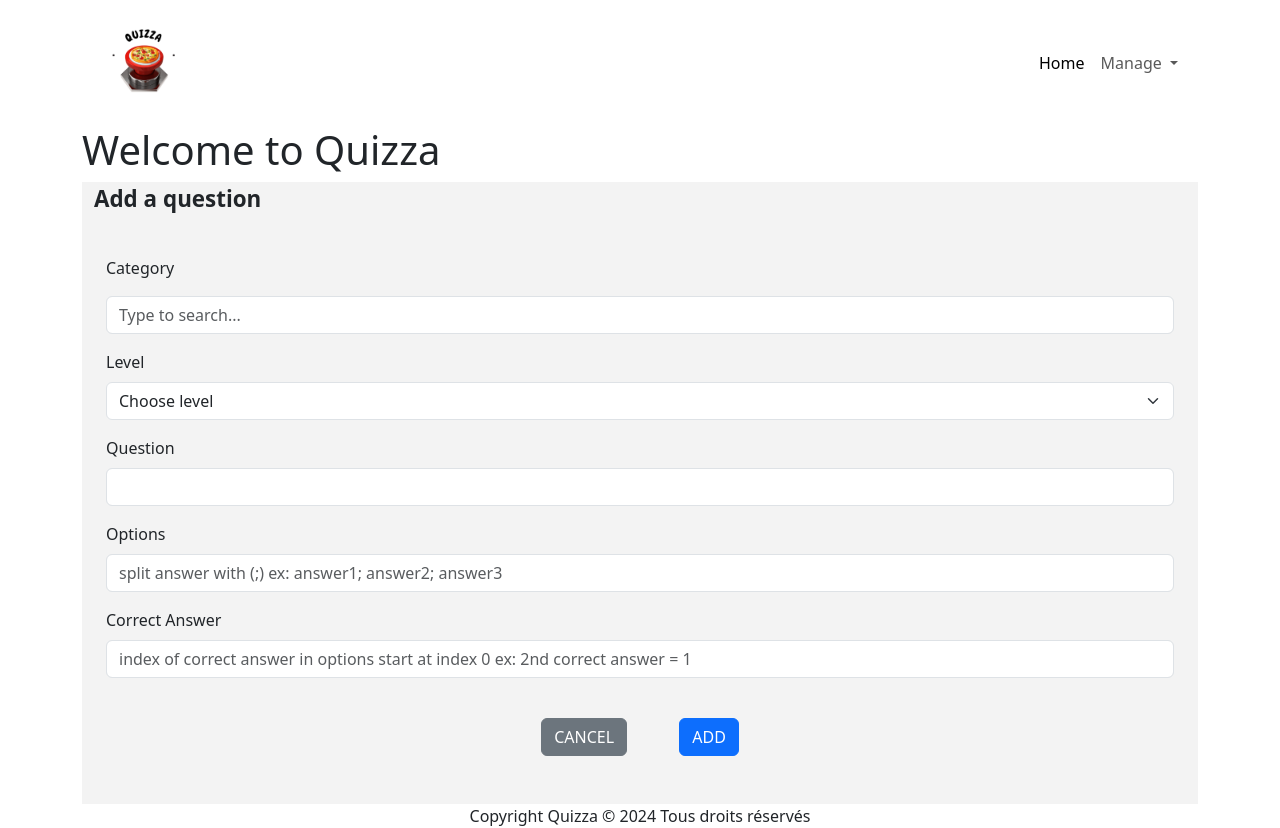
After one commit to nilpa018/quizza, a PHP site: page /form_add_question.php in a window 1280 px wide. The commit adds this page. Run offline with PHP 8.4, Linux system fonts and the light colour scheme; data that the repository does not hold is empty.

Commit message:
Création de la page et du formulaire d'ajout d'une question ainsi que le traitement en php dans la page add_question

```diff
--- /dev/null
+++ b/form_add_question.php
@@ -0,0 +1,52 @@
+<?php
+require_once 'config.php';
+$title = "Add a question";
+$sql = "SELECT category FROM `questions` GROUP BY category;";
+$result = $conn->query($sql);
+ob_start();
+?>
+<p class="content-title"><?= $title ?></p>
+<div class="container-lg">
+    <form class="py-4" method="POST" action="add_question.php">
+        <div class="mb-3">
+            <label for="categoryList" class="form-label mb-3">Category</label>
+            <input class="form-control" list="datalistOptions" id="categoryList" name="category" placeholder="Type to search...">
+            <datalist id="datalistOptions">
+                <?php while ($row = $result->fetch_assoc()) : ?>
+                    <option value="<?= $row['category'] ?>">
+                    <?php endwhile; ?>
+            </datalist>
+        </div>
+        <div class="mb-3">
+            <label for="selectLevel" class="form-label">Level</label>
+            <select class="form-select" id="selectLevel" aria-label="Default select example" name="level">
+                <option selected>Choose level</option>
+                <option value="Beginner">Beginner</option>
+                <option value="Medium">Medium</option>
+                <option value="Advanced">Advanced</option>
+            </select>
+        </div>
+
+        <div class="mb-3">
+            <label for="exampleFormControlInput1" class="form-label">Question</label>
+            <input type="text" class="form-control" id="exampleFormControlInput1" name="question">
+        </div>
+        <div class="mb-3">
+            <label for="exampleFormControlInput1" class="form-label">Options</label>
+            <input type="text" class="form-control" id="exampleFormControlInput1" placeholder="split answer with (;) ex: answer1; answer2; answer3 " name="options">
+        </div>
+        <div class="mb-3">
+            <label for="exampleFormControlInput1" class="form-label">Correct Answer</label>
+            <input type="text" class="form-control" id="exampleFormControlInput1" placeholder="index of correct answer in options start at index 0 ex: 2nd correct answer = 1" name="correctAnswer">
+        </div>
+        <div class="buttons py-4">
+            <button type="cancel" class="btn btn-secondary mx-4">CANCEL</button>
+            <button type="submit" class="btn btn-primary mx-4">ADD</button>
+        </div>
+    </form>
+</div>
+
+<?php
+$content = ob_get_clean();
+
+require 'layout.php';
--- a/index.php
+++ b/index.php
@@ -1,9 +1,6 @@
 <?php
 ob_start();
 ?>
-<!-- TODO remove -->
-<p>Index content</p>
-<!-- --- -->
 <?php
 $content = ob_get_clean();
 $title = "Accueil";
--- a/layout.php
+++ b/layout.php
@@ -12,7 +12,7 @@
 
 <body>
     <div class="container-lg">
-        <nav class="navbar navbar-expand-lg bg-body-tertiary">
+        <nav class="navbar navbar-expand-lg">
             <div class="container-fluid">
                 <a class="navbar-brand" href="index.php"><img src="./asset/img/logo.png" alt="Logo de Quizza" width="100"></a>
                 <button class="navbar-toggler" type="button" data-bs-toggle="collapse" data-bs-target="#navbarNavDropdown" aria-controls="navbarNavDropdown" aria-expanded="false" aria-label="Toggle navigation">
--- a/quizza.sql
+++ b/quizza.sql
@@ -33,7 +33,7 @@ CREATE TABLE IF NOT EXISTS `questions` (
   `question` varchar(250) NOT NULL,
   `options` varchar(250) NOT NULL,
   `correctAnswer` varchar(150) NOT NULL,
-  `level` int NOT NULL,
+  `level` varchar(50) NOT NULL,
   `category` varchar(100) NOT NULL,
   PRIMARY KEY (`question_id`)
 ) ENGINE=InnoDB DEFAULT CHARSET=utf8mb4 COLLATE=utf8mb4_0900_ai_ci;
--- a/style.css
+++ b/style.css
@@ -1,13 +1,16 @@
 .content-quiz {
+    width: 100%;
+    background-color: rgb(243, 243, 243);
+}
+
+.content-title {
+    text-align: left;
+    font-size: 1.4rem;
+    font-weight: bold;
+}
+
+.buttons {
     text-align: center;
-    width: 100%;
-    height: 600px;
-    background-color: rgb(243, 243, 243);
-
-    p {
-        position: relative;
-        top: 50%;
-    }
 }
 
 footer {
```
Also changed, not shown: add_question.php (added, +23 -0 lines), quizza_with_data.sql (+42 -42 lines).
